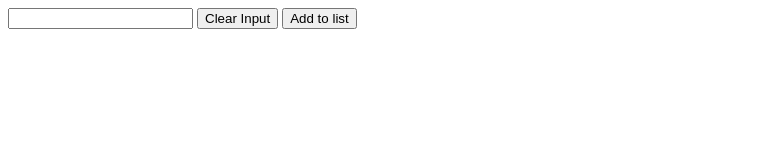
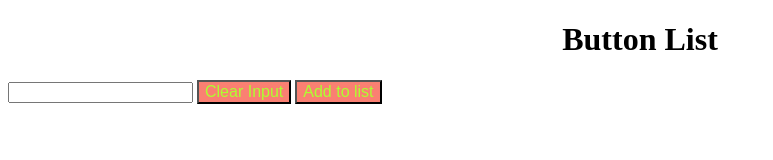
Before and after one commit to ValentinGH/ValentinGH.github.io, a plain HTML site: page ListButton/index.html in a window 1280 px wide. Shown: the whole page, without its empty margins (0-773 px from the left). Drawn offline with Linux system fonts and the light colour scheme.

Commit message:
in-class changes

```diff
--- a/ListButton/index.html
+++ b/ListButton/index.html
@@ -5,6 +5,8 @@
     <meta name="viewport" content="width=device-width, initial-scale=1.0">
     <meta http-equiv="X-UA-Compatible" content="ie=edge">
     <title>List Button</title>
+    <link href = "styles.css" type="text/css" rel="stylesheet" />
+
     <script src="elf-code.js"></script>
     <script src="index.js"></script>
 
@@ -12,6 +14,7 @@
 </head>
 
 <body>
+    <h1>Button List</h1>
     <input type= "text" name="list-data" id="list-data">
     <button id="set-text" type="button"> Clear Input</button>
     <button id="add-to-list" type="button"> Add to list </button>
--- /dev/null
+++ b/ListButton/styles.css
@@ -0,0 +1,11 @@
+button {
+    background-color: #FA8072;
+    border: 2px black thick;
+    color: greenyellow;
+    text-align: center;
+    font-size: 16px;
+}
+
+h1 {
+text-align: center
+}
```
Also changed, not shown: theme/index.html (+2 -0 lines).
